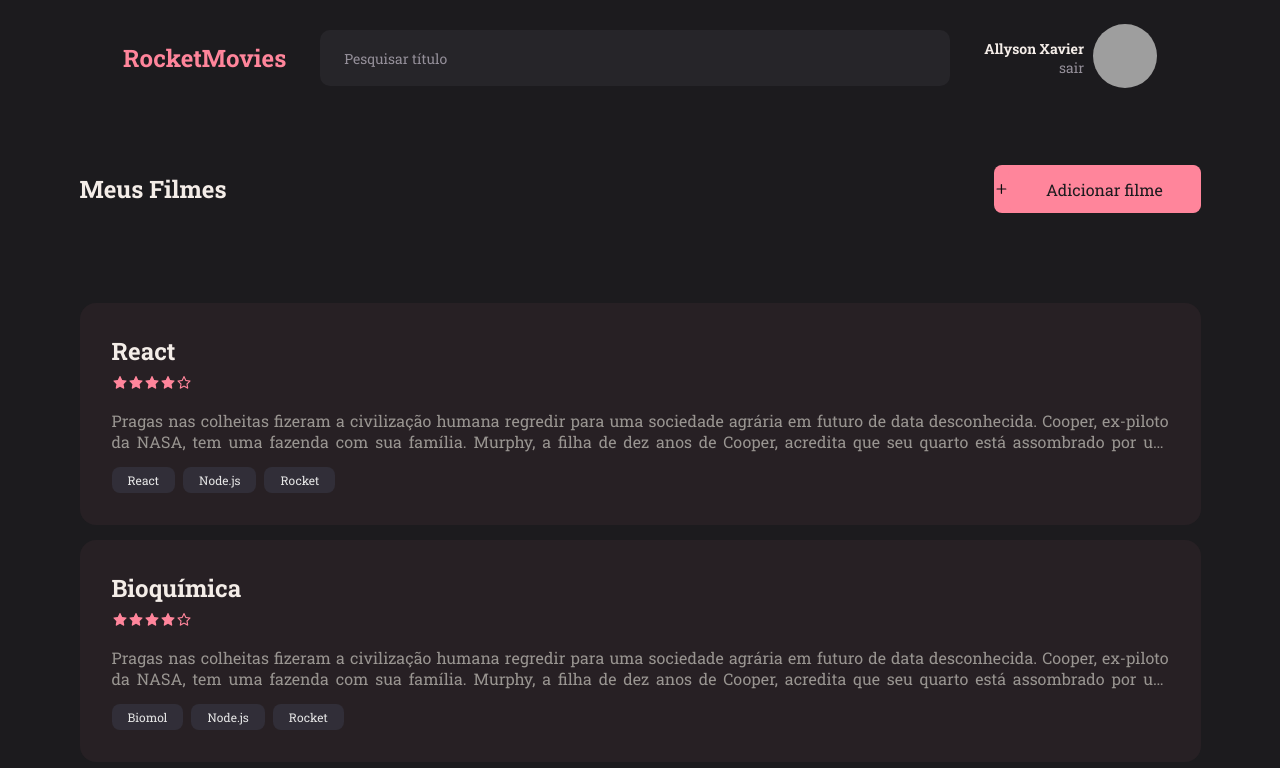
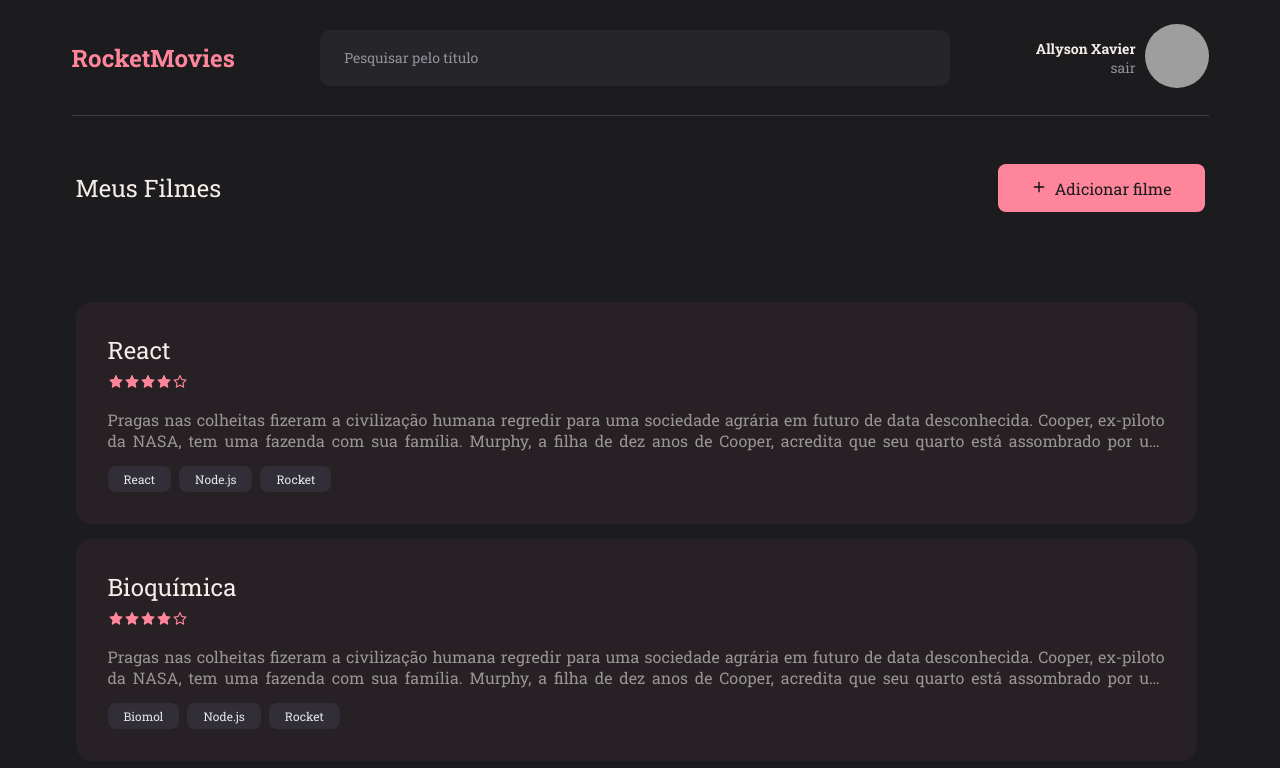
Before and after one commit to allysonxavier/RocketMovies, a React (Vite) app: page / in a window 1280 px wide. Shown: the top 768 px of the page. Built offline with nearby package versions, Linux system fonts and the light colour scheme; grey boxes are pictures that could not be loaded.

Commit message:
home styles

```diff
--- a/src/components/Button/index.jsx
+++ b/src/components/Button/index.jsx
@@ -1,5 +1,10 @@
 import { Container } from "./styles";
 
-export function Button({ title, ...rest }) {
-  return <Container {...rest}>{title}</Container>;
+export function Button({ title, icon: Icon, ...rest }) {
+  return (
+    <Container {...rest}>
+      <Icon size={20} />
+      {title}
+    </Container>
+  );
 }
--- a/src/components/Header/index.jsx
+++ b/src/components/Header/index.jsx
@@ -1,4 +1,4 @@
-import { Container, Profile, Line } from "./styles";
+import { Container, Profile } from "./styles";
 import { Input } from "../Input";
 
 export function Header() {
@@ -6,7 +6,7 @@ export function Header() {
     <>
       <Container>
         <h1>RocketMovies</h1>
-        <Input />
+        <Input title="Pesquisar pelo título" />
         <Profile>
           <div>
             <strong>Allyson Xavier</strong>
@@ -20,7 +20,6 @@ export function Header() {
           </a>
         </Profile>
       </Container>
-      <Line />
     </>
   );
 }
--- a/src/components/Header/styles.js
+++ b/src/components/Header/styles.js
@@ -1,23 +1,16 @@
 import styled from "styled-components";
 
-export const Line = styled.div`
-  border-bottom-width: 1px;
-  border-bottom-style: solid;
-  border-bottom-color: ${({ theme }) => theme.COLORS.section};
-`;
-
 export const Container = styled.header`
-  padding: 24px 123px;
-
   margin: 0 auto;
+  padding: 30px 0;
   width: 100%;
-  max-width: 1366px;
   height: 116px;
   display: flex;
   align-items: center;
   justify-content: space-between;
-  background-color: ${({ theme }) => theme.COLORS.background800};
-
+  border-bottom-width: 1px;
+  border-bottom-style: solid;
+  border-bottom-color: ${({ theme }) => theme.COLORS.section};
   > h1 {
     font-weight: 700;
     font-size: 24px;
@@ -36,9 +29,11 @@ export const Profile = styled.div`
       color: ${({ theme }) => theme.COLORS.white};
     }
     a {
+      height: 100%;
       font-size: 14px;
       color: ${({ theme }) => theme.COLORS.gray200};
       display: flex;
+      align-items: center;
       align-self: flex-end;
     }
   }
--- a/src/components/Input/index.jsx
+++ b/src/components/Input/index.jsx
@@ -1,9 +1,9 @@
 import { Container } from "./styles";
 
-export function Input() {
+export function Input({ title }) {
   return (
     <Container>
-      <input placeholder="Pesquisar título" />
+      <input placeholder={title} title={title} />
     </Container>
   );
 }
--- a/src/components/Note/styles.js
+++ b/src/components/Note/styles.js
@@ -5,6 +5,7 @@ export const Container = styled.div`
   flex-direction: column;
   justify-content: center;
   width: 100%;
+
   padding: 32px;
   background: rgba(255, 133, 155, 0.05);
   border-radius: 16px;
--- a/src/pages/Home/index.jsx
+++ b/src/pages/Home/index.jsx
@@ -1,22 +1,20 @@
 import { Header } from "../../components/Header";
-import { Score } from "../../components/Score";
 import { Container, PageTitle } from "./styles";
 import { Input } from "../../components/Input";
 import { Button } from "../../components/Button";
 import { FiPlus } from "react-icons/fi";
 import { Note } from "../../components/Note";
 
-export function Home(score) {
+export function Home({ icon: Icon }) {
   return (
     <Container>
       <Header />
-      <section className="teste">
-        <PageTitle className="page">
+      <section className="content">
+        <PageTitle className="page" icon={Icon} size="20">
           <h1>Meus Filmes</h1>
           <a>
-            <FiPlus />
-
             <Button
+              icon={FiPlus}
               type="button"
               title="Adicionar filme"
               className={"button-add"}
@@ -59,6 +57,18 @@ export function Home(score) {
                 { id: "3", name: "Rocket" },
               ],
             }}
+          />{" "}
+          <Note
+            data={{
+              title: "Java",
+              score: "4",
+              content: `Pragas nas colheitas fizeram a civilização humana regredir para uma sociedade agrária em futuro de data desconhecida. Cooper, ex-piloto da NASA, tem uma fazenda com sua família. Murphy, a filha de dez anos de Cooper, acredita que seu quarto está assombrado por um fantasma que tenta se comunicar com ela. Pai e filha descobrem que o "fantasma" é uma inteligência desconhecida que está enviando mensagens codificadas através de radiação gravitacional, deixando coordenadas em binário que os levam até uma instalação secreta da NASA liderada pelo professor John Brand. O cientista revela que um buraco de minhoca foi aberto perto de Saturno e que ele leva a planetas que podem oferecer condições de sobrevivência para a espécie humana. As "missões Lázaro" enviadas anos antes identificaram três planetas potencialmente habitáveis orbitando o buraco negro Gargântua: Miller, Edmunds e Mann – nomeados em homenagem aos astronautas que os pesquisaram. Brand recruta Cooper para pilotar a nave espacial Endurance e recuperar os dados dos astronautas; se um dos planetas se mostrar habitável, a humanidade irá seguir para ele na instalação da NASA, que é na realidade uma enorme estação espacial. A partida de Cooper devasta Murphy.`,
+              tags: [
+                { id: "1", name: "Java" },
+                { id: "2", name: "Node.js" },
+                { id: "3", name: "Rocket" },
+              ],
+            }}
           />
         </main>
       </section>
--- a/src/pages/Home/styles.js
+++ b/src/pages/Home/styles.js
@@ -2,12 +2,14 @@ import styled from "styled-components";
 export const Container = styled.div`
   background-color: ${({ theme }) => theme.COLORS.background800};
   height: 100vh;
+  width: 100%;
+  max-width: 1137px;
   display: flex;
-  width: 100%;
+  justify-content: center;
   align-items: center;
   flex-direction: column;
-
-  .teste {
+  margin: 0 auto;
+  .content {
     overflow-y: auto;
     overflow: auto;
     display: grid;
@@ -17,18 +19,22 @@ export const Container = styled.div`
       "page"
       "content";
 
+    h1 {
+      font-weight: 400;
+    }
     main {
       /* background-color: ${({ theme }) => theme.COLORS.background700}; */
       margin-top: 138px;
       grid-area: content;
-      overflow-y: auto;
-      max-width: 1121px;
+      overflow: auto;
+      margin-right: 8px;
       width: 100%;
       display: flex;
       flex-direction: column;
       gap: 15px;
 
       ::-webkit-scrollbar {
+        margin-left: 8px;
         width: 8px;
         background-color: ${({ theme }) => theme.COLORS.background800};
         height: 8px;
@@ -38,6 +44,7 @@ export const Container = styled.div`
       ::-webkit-scrollbar-thumb {
         background-color: ${({ theme }) => theme.COLORS.pink};
         border-radius: 8px;
+        width: 16px;
         height: 40px;
         border: 2px solid transparent;
         /* margin-top: 48px; */
@@ -64,13 +71,16 @@ export const Container = styled.div`
         height: 48px;
         display: flex;
         align-items: center;
+        text-align: center;
         justify-content: center;
         width: 207px;
         padding: auto 32px;
         font-size: 16px;
         background-color: ${({ theme }) => theme.COLORS.pink};
         border-radius: 8px;
-        > svg {
+        svg {
+          margin-right: 8px;
+          align-self: center;
           width: 16px;
           height: 16px;
           color: ${({ theme }) => theme.COLORS.background900};
```
